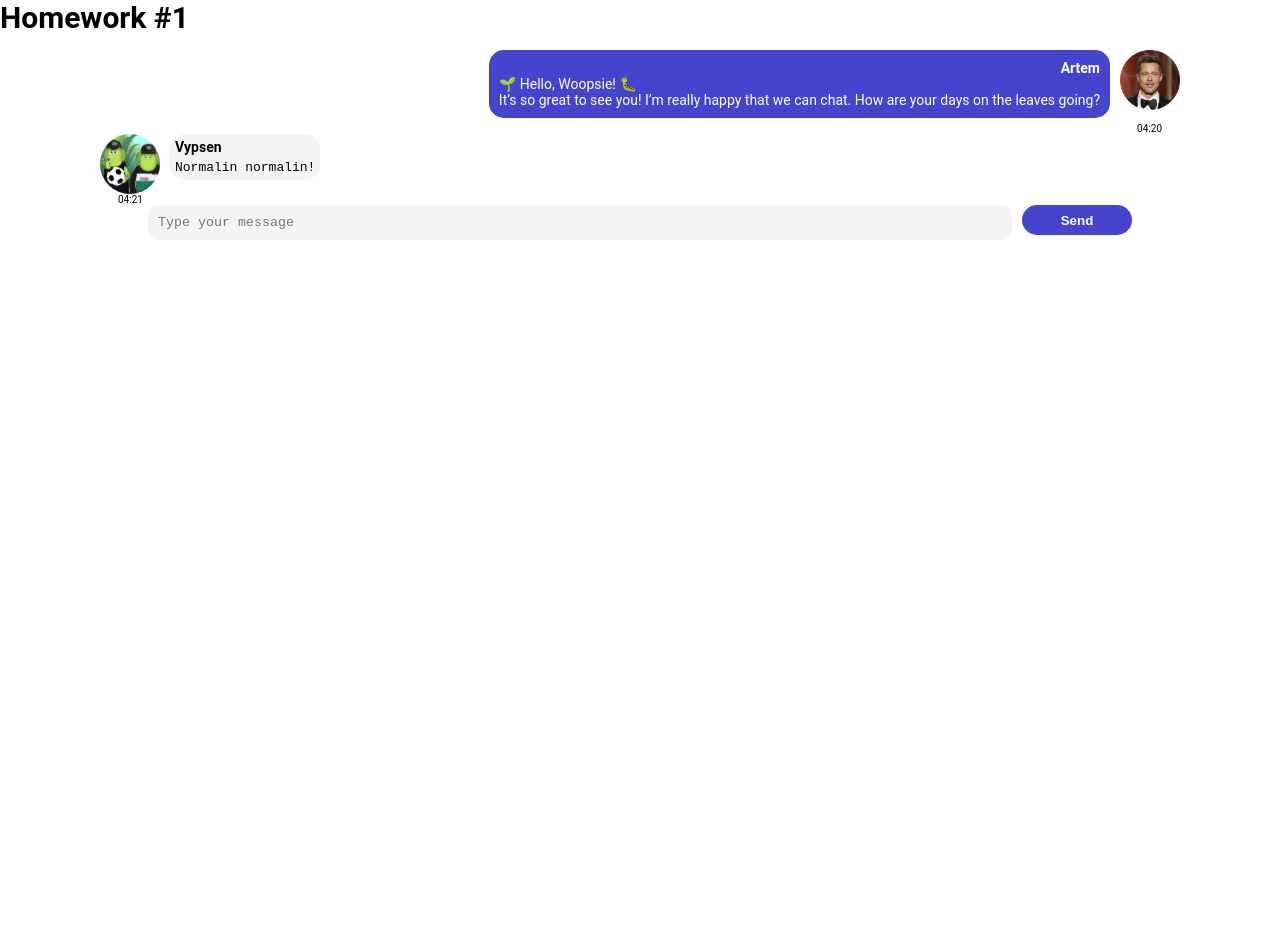
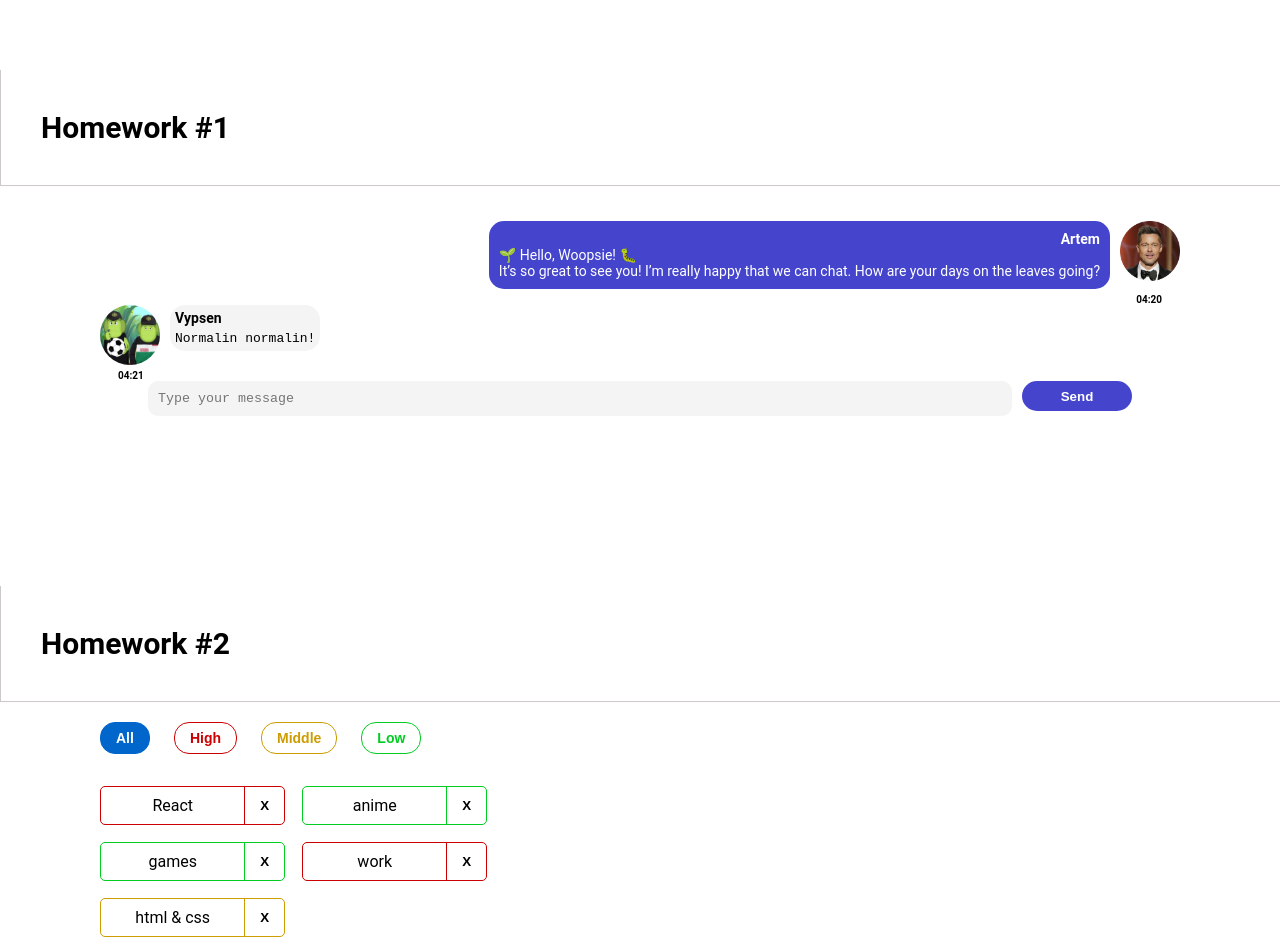
Before and after one commit to temic785/hw-2, a React (Create React App) app: page / in a window 1280 px wide. Shown: the top 952 px of the page. Built offline with nearby package versions, Linux system fonts and the light colour scheme.

Commit message:
finished HomeWork №2

```diff
--- a/src/s1-main/App.module.css
+++ b/src/s1-main/App.module.css
@@ -7,9 +7,20 @@
 .hw {
 
     padding: 0 100px 100px 100px;
+    display: flex;
+    flex-direction: column;
 }
 
 .hwTitle {
     font-weight: bold;
     font-size: 30px;
+    margin: 20px 0;
+    padding: 40px;
+    border: 1px solid #cdc9c9;
+    border-right: none;
 }
+
+.hwTitle:first-child {
+    border-top: none;
+    margin-top: 70px;
+}
--- a/src/s1-main/App.tsx
+++ b/src/s1-main/App.tsx
@@ -1,13 +1,14 @@
 import React from 'react'
 import s from './App.module.css'
 import HW1 from '../s2-homeworks/hw01/HW1'
+import HW2 from "../s2-homeworks/hw02/HW2";
 
 function App() {
     return (
         <div className={s.App}>
             <HW1/>
             {/*раскомментировать по ходу выполнения*/}
-            {/*<HW2/>*/}
+            <HW2/>
             {/*<HW3/>*/}
             {/*<HW4/>*/}
 
--- a/src/s2-homeworks/hw01/friend-message/FriendMessage.module.css
+++ b/src/s2-homeworks/hw01/friend-message/FriendMessage.module.css
@@ -49,4 +49,7 @@
     margin-left: 18px;
     font-size: 10px;
     margin-top: auto;
+    font-weight: bold;
+    padding-top: 5px;
+
 }
--- a/src/s2-homeworks/hw01/message-sender/MessageSender.module.css
+++ b/src/s2-homeworks/hw01/message-sender/MessageSender.module.css
@@ -1,7 +1,6 @@
 .sendForm {
     display: flex;
     justify-content: center;
-    height: 1000px;
     gap: 10px;
 
 }
--- a/src/s2-homeworks/hw01/message/Message.module.css
+++ b/src/s2-homeworks/hw01/message/Message.module.css
@@ -55,5 +55,6 @@
     font-size: 10px;
     margin-top: auto;
     padding-top: 5px;
+    font-weight: bold;
 
 }
--- a/src/s2-homeworks/hw02/HW2.tsx
+++ b/src/s2-homeworks/hw02/HW2.tsx
@@ -1,6 +1,6 @@
-import React, {useState} from 'react'
-import Affairs from './affairs/Affairs'
-import s2 from '../../s1-main/App.module.css'
+import React, {useState} from "react"
+import Affairs from "./affairs/Affairs"
+import s2 from "../../s1-main/App.module.css"
 
 /*
 * 1 - описать типы AffairPriorityType, AffairType
@@ -17,45 +17,47 @@
 * */
 
 // types
-export type AffairPriorityType = any // need to fix any
+export type AffairPriorityType = "low" | "middle" | "high" // need to fix any
 export type AffairType = {
-    _id: any // need to fix any
-    name: any // need to fix any
+    _id: number // need to fix any
+    name: string // need to fix any
     priority: AffairPriorityType
 }
-export type FilterType = 'all' | AffairPriorityType
+export type FilterType = "all" | AffairPriorityType
 
 // constants
-const defaultAffairs: any = [ // need to fix any
-    {_id: 1, name: 'React', priority: 'high'}, // студенты могут изменить содержимое name и количество элементов в массиве, ...priority не менять!
-    {_id: 2, name: 'anime', priority: 'low'},
-    {_id: 3, name: 'games', priority: 'low'},
-    {_id: 4, name: 'work', priority: 'high'},
-    {_id: 5, name: 'html & css', priority: 'middle'},
+const defaultAffairs: AffairType[] = [ // need to fix any
+    {_id: 1, name: "React", priority: "high"}, // студенты могут изменить содержимое name и количество элементов в массиве, ...priority не менять!
+    {_id: 2, name: "anime", priority: "low"},
+    {_id: 3, name: "games", priority: "low"},
+    {_id: 4, name: "work", priority: "high"},
+    {_id: 5, name: "html & css", priority: "middle"},
 ]
 
 // pure helper functions
-export const filterAffairs = (affairs: any, filter: any): any => { // need to fix any
-
-
+export const filterAffairs = (affairs: AffairType[], filter: FilterType): AffairType[] => { // need to fix any
+    if (filter !== "all") {
+        affairs = affairs.filter(el => el.priority === filter)
+    }
     return affairs // need to fix
 }
-export const deleteAffair = (affairs: any, _id: any): any => { // need to fix any
-
-    return affairs // need to fix
+export const deleteAffair = (affairs: AffairType[], _id: number): AffairType[] => { // need to fix any
+    return affairs.filter(el => el._id !== _id) // need to fix
 }
 
 function HW2() {
-    const [affairs, setAffairs] = useState<any>(defaultAffairs) // need to fix any
-    const [filter, setFilter] = useState<FilterType>('all')
+    const [affairs, setAffairs] = useState<AffairType[]>(defaultAffairs) // need to fix any
+    const [filter, setFilter] = useState<FilterType>("all")
 
     const filteredAffairs = filterAffairs(affairs, filter)
-    const deleteAffairCallback = (_id: any) => { // need to fix any
+    const deleteAffairCallback = (_id: number) => { // need to fix any
+        const editedAffair = deleteAffair(affairs, _id)
+        setAffairs(editedAffair)
         // need to fix
     }
 
     return (
-        <div id={'hw2'}>
+        <div id={"hw2"}>
             <div className={s2.hwTitle}>Homework #2</div>
             <div className={s2.hw}>
                 <Affairs
--- a/src/s2-homeworks/hw02/affairs/Affairs.tsx
+++ b/src/s2-homeworks/hw02/affairs/Affairs.tsx
@@ -1,33 +1,33 @@
-import React from 'react'
-import Affair from './affair/Affair'
-import {AffairType, FilterType} from '../HW2'
-import s from './Affairs.module.css'
+import React from "react"
+import Affair from "./affair/Affair"
+import {AffairType, FilterType} from "../HW2"
+import s from "./Affairs.module.css"
 
 type AffairsPropsType = {
-    data: any // need to fix any
-    setFilter: any
-    deleteAffairCallback: any
+    data: AffairType[] // need to fix any
+    setFilter: (filter: FilterType) => void
+    deleteAffairCallback: (id: number) => void
     filter: FilterType
 }
 
 function Affairs(props: AffairsPropsType) {
     const setAll = () => {
-        // need to fix
+        props.setFilter("all") // need to fix
     }
     const setHigh = () => {
-        // need to fix
+        props.setFilter("high")  // need to fix
     }
     const setMiddle = () => {
-        // need to fix
+        props.setFilter("middle")  // need to fix
     }
     const setLow = () => {
-        // need to fix
+        props.setFilter("low")  // need to fix
     }
 
-    const cnAll = s.button + ' ' + s.all + (props.filter === 'all' ? ' ' + s.active : '')
-    const cnHigh = s.button + ' ' + s.high + (props.filter === 'high' ? ' ' + s.active : '')
-    const cnMiddle = s.button + ' ' + s.middle + (props.filter === 'middle' ? ' ' + s.active : '')
-    const cnLow = s.button + ' ' + s.low + (props.filter === 'low' ? ' ' + s.active : '')
+    const cnAll = s.button + " " + s.all + (props.filter === "all" ? " " + s.active : "")
+    const cnHigh = s.button + " " + s.high + (props.filter === "high" ? " " + s.active : "")
+    const cnMiddle = s.button + " " + s.middle + (props.filter === "middle" ? " " + s.active : "")
+    const cnLow = s.button + " " + s.low + (props.filter === "low" ? " " + s.active : "")
 
     const mappedAffairs = props.data.map((a: AffairType) => (
         <Affair
@@ -41,28 +41,28 @@
         <div>
             <div className={s.buttonContainer}>
                 <button
-                    id={'hw2-button-all'}
+                    id={"hw2-button-all"}
                     onClick={setAll}
                     className={cnAll}
                 >
                     All
                 </button>
                 <button
-                    id={'hw2-button-high'}
+                    id={"hw2-button-high"}
                     onClick={setHigh}
                     className={cnHigh}
                 >
                     High
                 </button>
                 <button
-                    id={'hw2-button-middle'}
+                    id={"hw2-button-middle"}
                     onClick={setMiddle}
                     className={cnMiddle}
                 >
                     Middle
                 </button>
                 <button
-                    id={'hw2-button-low'}
+                    id={"hw2-button-low"}
                     onClick={setLow}
                     className={cnLow}
                 >
--- a/src/s2-homeworks/hw02/affairs/affair/Affair.tsx
+++ b/src/s2-homeworks/hw02/affairs/affair/Affair.tsx
@@ -6,12 +6,12 @@
 type AffairPropsType = {
     // key не нужно типизировать
     affair: AffairType
-    deleteAffairCallback: any // need to fix any
+    deleteAffairCallback: (id: number) => void // need to fix any
 }
 
 function Affair(props: AffairPropsType) {
     const deleteCallback = () => {
-        // need to fix
+        props.deleteAffairCallback(props.affair._id) // need to fix
     }
 
     const nameClass = s.name + ' ' + s2[props.affair.priority]
@@ -24,7 +24,7 @@
             className={affairClass}
         >
             <div id={'hw2-name-' + props.affair._id} className={nameClass}>
-                {/*создаёт студент*/}
+                {props.affair.name}
 
                 {/**/}
             </div>
@@ -35,6 +35,7 @@
             <button
                 id={'hw2-button-delete-' + props.affair._id}
                 className={buttonClass}
+                onClick={deleteCallback}
                 // need to fix
 
             >
```
